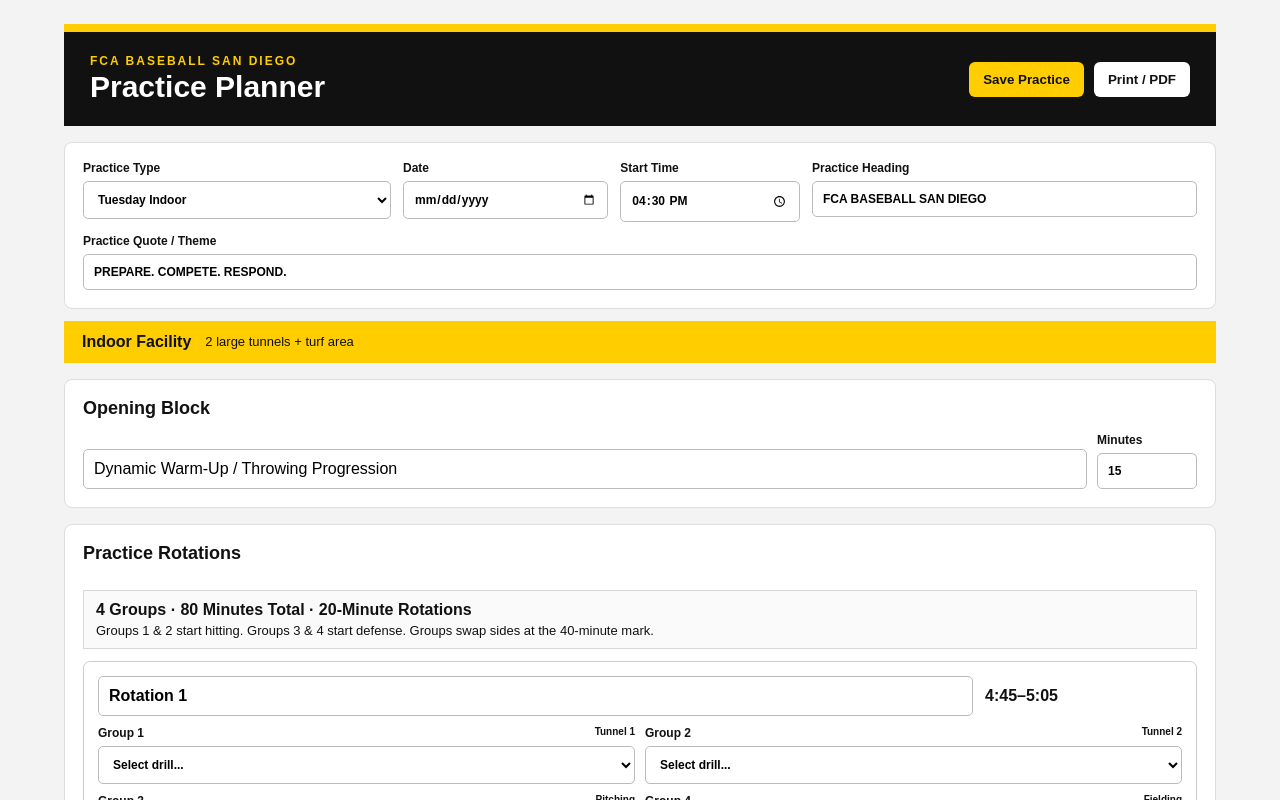
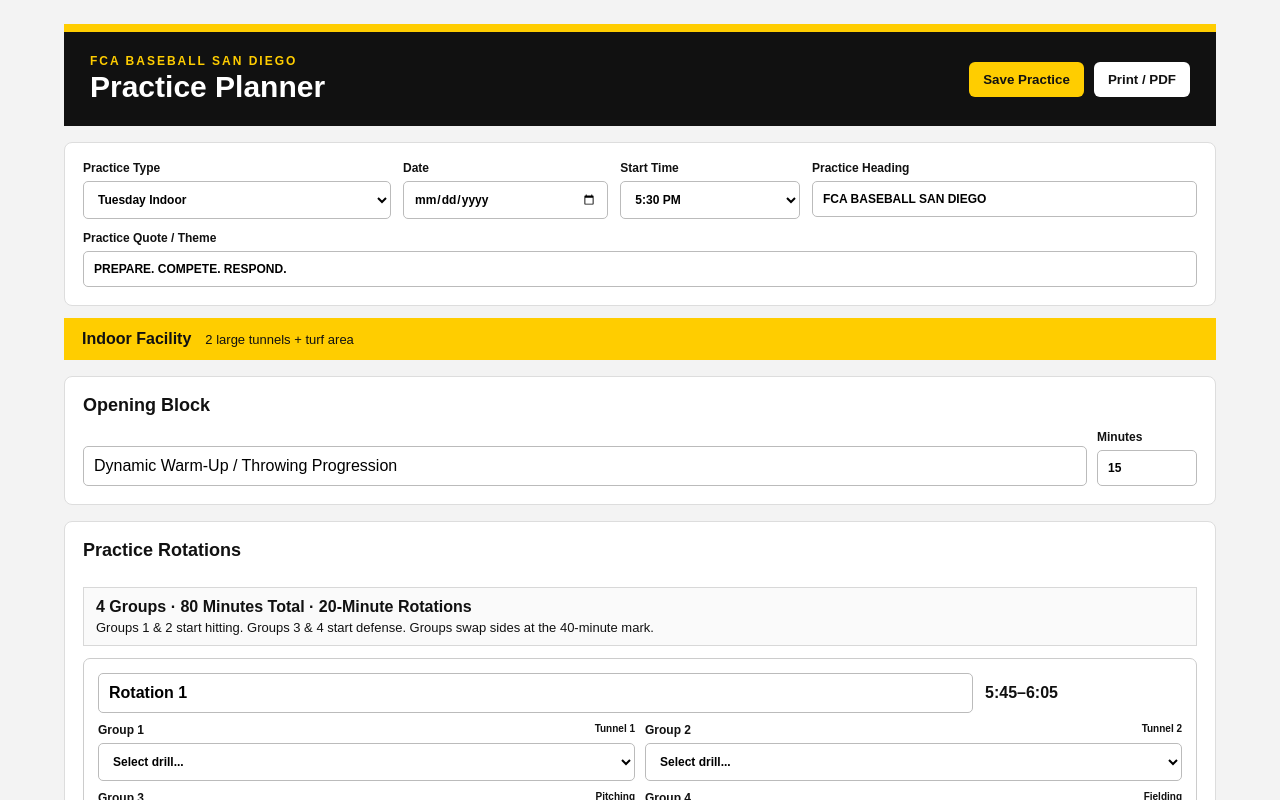
Before and after one commit to sonnymerlo64-code/FCA-Practice-Planner, a Next.js app: page / in a window 1280 px wide. Shown: the top 800 px of the page. Built offline with nearby package versions, Linux system fonts and the light colour scheme.

Commit message:
Add files via upload

```diff
--- a/app/page.js
+++ b/app/page.js
@@ -32,7 +32,7 @@
 
 export default function Page(){
  const [type,setType]=useState('tue'); const cfg=TYPES[type];
- const [date,setDate]=useState(''); const [start,setStart]=useState('16:30'); const [title,setTitle]=useState('FCA BASEBALL SAN DIEGO');
+ const [date,setDate]=useState(''); const [start,setStart]=useState('17:30'); const [title,setTitle]=useState('FCA BASEBALL SAN DIEGO');
  const [quote,setQuote]=useState('PREPARE. COMPETE. RESPOND.');
  const [warmup,setWarmup]=useState('Dynamic Warm-Up / Throwing Progression'); const [warmMin,setWarmMin]=useState(15);
  const [rotations,setRotations]=useState(()=>[0,1,2,3].map(i=>indoorRotation('tue',i)));
@@ -55,7 +55,7 @@
  return <main>
   <div className="screenApp">
    <header><div><div className="eyebrow">FCA BASEBALL SAN DIEGO</div><h1>Practice Planner</h1></div><div className="actions"><button onClick={savePlan}>Save Practice</button><button className="dark" onClick={()=>window.print()}>Print / PDF</button></div></header>
-   <section className="card controls"><label>Practice Type<select value={type} onChange={e=>changeType(e.target.value)}>{Object.entries(TYPES).map(([k,v])=><option key={k} value={k}>{v.label}</option>)}</select></label><label>Date<input type="date" value={date} onChange={e=>setDate(e.target.value)}/></label><label>Start Time<input type="time" value={start} onChange={e=>setStart(e.target.value)}/></label><label>Practice Heading<input value={title} onChange={e=>setTitle(e.target.value)}/></label><label className="quoteControl">Practice Quote / Theme<input value={quote} onChange={e=>setQuote(e.target.value)}/></label></section>
+   <section className="card controls"><label>Practice Type<select value={type} onChange={e=>changeType(e.target.value)}>{Object.entries(TYPES).map(([k,v])=><option key={k} value={k}>{v.label}</option>)}</select></label><label>Date<input type="date" value={date} onChange={e=>setDate(e.target.value)}/></label><label>Start Time<select value={start} onChange={e=>setStart(e.target.value)}><option value="17:30">5:30 PM</option><option value="19:00">7:00 PM</option></select></label><label>Practice Heading<input value={title} onChange={e=>setTitle(e.target.value)}/></label><label className="quoteControl">Practice Quote / Theme<input value={quote} onChange={e=>setQuote(e.target.value)}/></label></section>
    <section className="facility"><b>{cfg.location}</b><span>{cfg.note}</span></section>
    <section className="card"><h2>Opening Block</h2><div className="row"><input className="grow" value={warmup} onChange={e=>setWarmup(e.target.value)}/><label className="mini">Minutes<input type="number" min="0" value={warmMin} onChange={e=>setWarmMin(e.target.value)}/></label></div></section>
    <section className="card"><div className="sectionHead"><h2>Practice Rotations</h2>{!(type==='tue'||type==='wed')&&<button onClick={addRotation}>+ Add Rotation</button>}</div>
```
